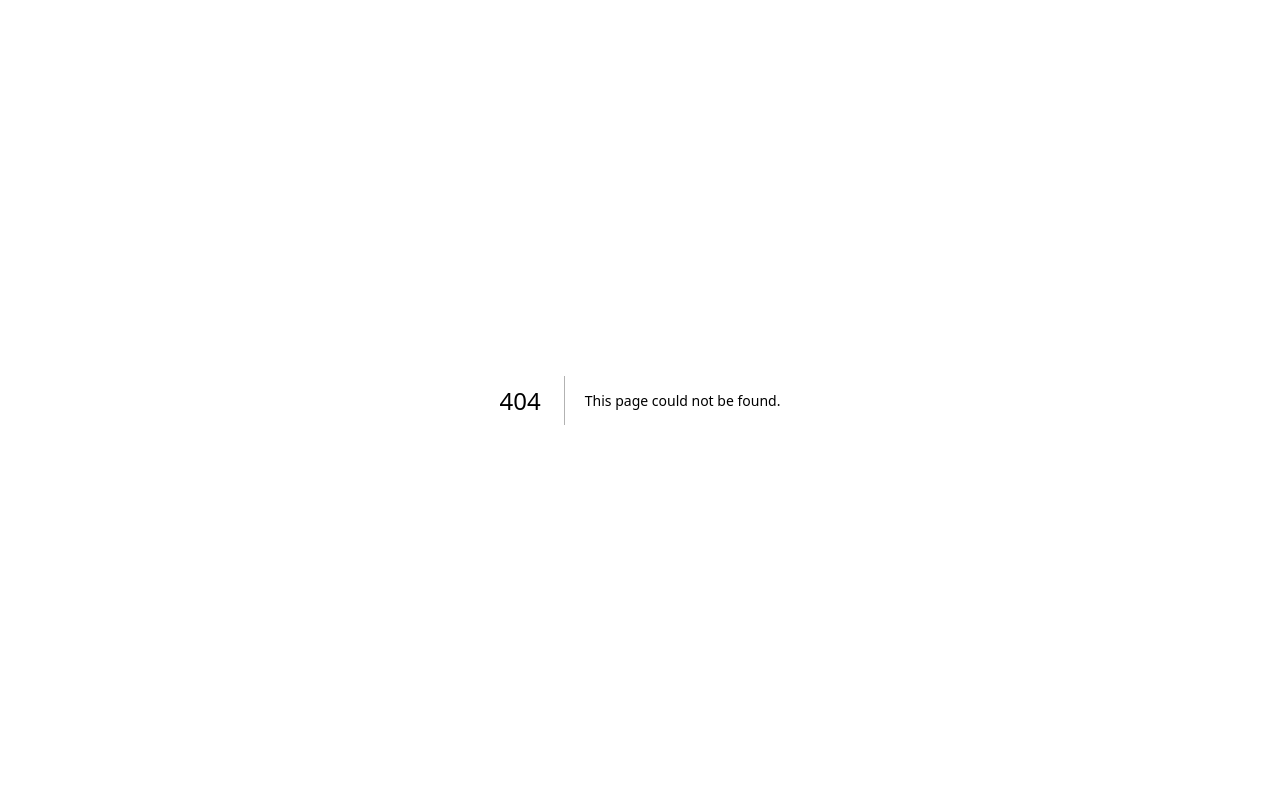
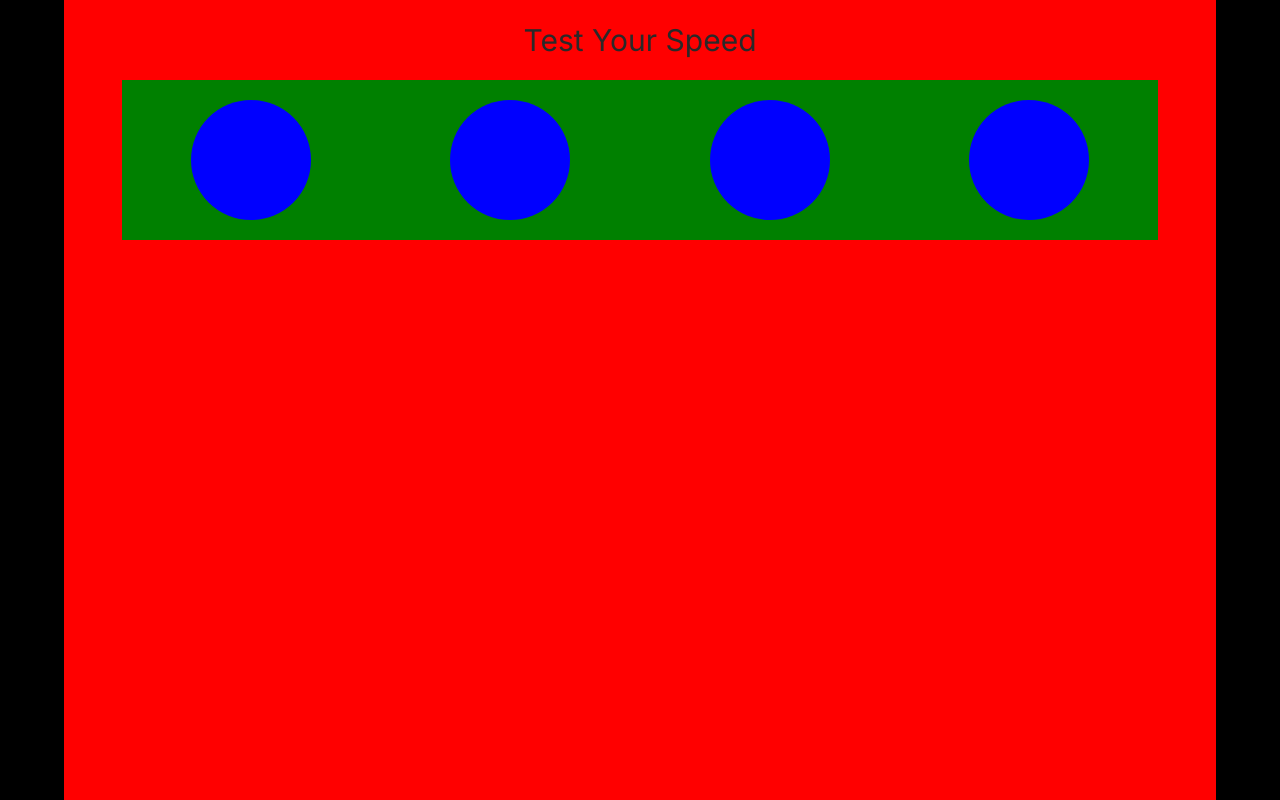
Before and after one commit to om0852/typester, a Next.js app: page /timertesting in a window 1280 px wide. Before the commit this address had no page. Built offline with nearby package versions, Linux system fonts and the light colour scheme.

Commit message:
typing page designing

```diff
--- a/sass/component/home.scss
+++ b/sass/component/home.scss
@@ -1,6 +1,7 @@
 .card-container{
     width: 100%;
     height: 100vh;
+    // margin-top: 20vh;
     position: relative;
     top: 20vh;
 
@@ -8,6 +9,94 @@
 .card{
     width: 50vh;
     height: 50vh;
+    margin: 0 2vh;
+    background-color:teal;
+    // background-color: rgb(101, 95, 95);
+    color: white;
+    font-weight: bold;
+
+    box-shadow: 1px 2px 5px 3px #2a2929;
+
+}
+.card h2{
+    width: 100%;
+    height:9vh;
+    display: grid;
+    place-items: center;
+
+    text-align: center;
+}
+.card p{
+    width: 100%;
+    text-align: center;
+}
+.card select{
+position: relative;
+color: black;
+width: 30vh;
+height: 5vh;
+margin-top: 7vh;
+border-radius: 1vh;
+outline: none;
+left: 50%;
+transform: translate(-50%);
+}
+.card .start_btn{
+    position: relative;
+    display: flex;
+    align-items: center;
+    text-align: center;
+    width: 30vh;
+    justify-content: center;
+    border-radius: 0.4vh;
+    height: 6vh;
+    margin-top: 5vh;
+    left: 50%;
+transform: translate(-50%);
+background-color: orange;
+}
+.start_btn:hover{
+    outline: 2px solid rgb(191, 152, 79);
+}
+.voilet{
+    background-color: rgb(196, 68, 205);
+}
+
+//home section
+.home-section{
+    width: 100%;
+    height: 100vh;
+
+}
+.home-section .home-container{
+    width: 90%;
+    height: 100vh;
+    margin-top: 10vh;
     background-color: red;
-    margin: 0 2vh;
+    margin: 0 auto;
+
 }
+.home-container .test-detail-container{
+    width: 90%;
+    height: 20vh;
+    display: flex;
+    align-items: center;
+    justify-content: space-around;
+    background-color: green;
+    margin: 0 auto;
+}
+.test-intro{
+    width: 100%;
+    height: 10vh;
+display: flex;
+align-items: center;
+font-size: 30px;
+justify-content: center;
+color: #2a2929;
+}
+.test-detail-container .test-detail-card{
+    width: 15vh;
+    height: 15vh;
+    border-radius: 50%;
+    background-color: blue;
+}
--- a/src/app/component/Home.js
+++ b/src/app/component/Home.js
@@ -1,12 +1,26 @@
-import { useContext } from "react";
+import { useState, useEffect } from "react";
 import AppContext from "../Context/store";
 import Navbar from "./Navbar";
+
 import Home_Page from "./Home_page";
+import Cookie from "js-cookie"
+export default function Home() {
+    const [bgColor, setbgColor] = useState("black");
+    const [color, setColor] = useState("white");
 
-export default function Home() {
-    const context = useContext(AppContext);
+    useEffect(() => {
+        if (Cookie.get("bgColor") == "black") {
+            setColor("white");
+            setbgColor("black");
+        }
+        else {
+            setColor("black");
+            setbgColor("white");
+
+        }
+    }, [])
     return (
-        <div style={{ width: "100%", height: "100%", background: context.color }}>
+        <div style={{ width: "100%", height: "100%", background: color }}>
             <Navbar />
             <Home_Page />
         </div>
--- a/src/app/component/Home_page.js
+++ b/src/app/component/Home_page.js
@@ -1,18 +1,43 @@
 "use client";
 import "../../../sass/component/home.scss";
-import { useContext } from "react";
+import { useState,useEffect } from "react";
 import AppContext from "../Context/store";
+import Cookie from "js-cookie"
+import Link from "next/link";
+export default function Home_Page() {
+    const [bgColor, setbgColor] = useState("black");
+    const [color, setColor] = useState("white");
 
-export default function Home_Page() {
-    const context = useContext(AppContext);
+    useEffect(() => {
+        if (Cookie.get("bgColor") == "black") {
+            setColor("white");
+            setbgColor("black");
+        }
+        else {
+            setColor("black");
+            setbgColor("white");
+
+        }
+    },[])
 
     return (
-        <div className="home-container" style={{ background: context.color }}>
+        <div className="home-container" style={{ background: color }}>
 
-            <div className="card-container" style={{ background: context.color }}>
+            <div className="card-container" style={{ background: color }}>
 
                 <div className="card">
+                    <h2 className="title">TYPING SPEED TEST</h2>
+                    <p>Test Your Typing Skill</p>
+                    <select>
+                        <option>1min</option>
+                        <option>2min</option>
+                        <option>5min</option>
+                        <option>10min</option>
+                        <option>20min</option>
+                    </select>
 
+                    <Link className="start_btn" href={"/timertesting"}>Start</Link>
+                    <Link className="start_btn voilet" href={"/history"}>History</Link>
                 </div>
             </div>
         </div>
--- a/src/app/component/Navbar.js
+++ b/src/app/component/Navbar.js
@@ -1,33 +1,45 @@
 "use client";
 import Cookie from "js-cookie";
 import "../../../sass/component/navbar.scss";
-import AppContext from "../Context/store";
-import { useContext, useEffect } from "react";
+import { useState, useEffect } from "react";
 import navbar_link from "../data/links/navbar_link";
 import Link from "next/link";
 export default function Navbar() {
-    const context = useContext(AppContext)
+    const [bgColor, setbgColor] = useState("black");
+    const [color, setColor] = useState("white");
+    //to reset previous mode
+    useEffect(() => {
+        if (Cookie.get("bgColor") == "black") {
+            setColor("white");
+            setbgColor("black");
+        }
+        else {
+            setColor("black");
+            setbgColor("white");
 
-
+        }
+    }, []);
     //to change mode dark mode or light mode
     const changeMode = () => {
-        if (context.bgColor == "black") {
-            context.setbgColor("white");
-            context.setColor("black");
+
+        if (bgColor == "black") {
+            setbgColor("white");
+            setColor("black");
+            Cookie.set("bgColor", "white");
+            Cookie.set("color", "black");
+
         }
         else {
-            context.setbgColor("black");
-            context.setColor("white");
+            setbgColor("black");
+            setColor("white");
+            Cookie.set("color", "white");
+            Cookie.set("bgColor", "black");
         }
+        window.location.reload()
     }
-    useEffect(() => {
-        if (Cookie.get("mode") != "dark") {
-            Cookie.set("mode", "white");
-        }
-    }, [])
     return (
         <div className="header-container">
-            <ul className="rounded-none border border-gray border-opacity-40  bg-opacity-80 shadow-lg shadow-gray/[0.03]  backdrop-blur-[0.5rem] sm:top-6 sm:h-[3.25rem] sm:w-[36rem] sm:rounded-full dark:bg-gray-950 dark:border-white/40 dark:bg-opacity-75" style={{ background: context.color, color: context.bgColor }}>
+            <ul className="rounded-none border border-gray border-opacity-40  bg-opacity-80 shadow-lg shadow-gray/[0.03]  backdrop-blur-[0.5rem] sm:top-6 sm:h-[3.25rem] sm:w-[36rem] sm:rounded-full dark:bg-gray-950 dark:border-white/40 dark:bg-opacity-75" style={{ background: color, color: bgColor }}>
                 {navbar_link.map((data) => {
 
                     return (
@@ -37,7 +49,7 @@ export default function Navbar() {
                 {Cookie.get('token') ? <li><Link href={"/login"}>Logout</Link></li>
                     : <li><Link href={"/login"}>Login</Link></li>
                 }
-                <li onClick={changeMode}>{context.bgColor == "black" ? <img width="50" height="50" src="https://img.icons8.com/external-glyph-silhouettes-icons-papa-vector/78/1A1A1A/external-Light-Mode-interface-glyph-silhouettes-icons-papa-vector.png" alt="external-Light-Mode-interface-glyph-silhouettes-icons-papa-vector" /> : <img width="50" height="50" src="https://img.icons8.com/external-glyph-silhouettes-icons-papa-vector/78/FFFFFF/external-Light-Mode-interface-glyph-silhouettes-icons-papa-vector.png" alt="external-Light-Mode-interface-glyph-silhouettes-icons-papa-vector" />}</li>
+                <li onClick={changeMode}>{bgColor == "black" ? <img width="50" height="50" src="https://img.icons8.com/external-glyph-silhouettes-icons-papa-vector/78/1A1A1A/external-Light-Mode-interface-glyph-silhouettes-icons-papa-vector.png" alt="external-Light-Mode-interface-glyph-silhouettes-icons-papa-vector" /> : <img width="50" height="50" src="https://img.icons8.com/external-glyph-silhouettes-icons-papa-vector/78/FFFFFF/external-Light-Mode-interface-glyph-silhouettes-icons-papa-vector.png" alt="external-Light-Mode-interface-glyph-silhouettes-icons-papa-vector" />}</li>
             </ul>
 
         </div >
--- a/src/app/page.js
+++ b/src/app/page.js
@@ -3,15 +3,14 @@ import Link from 'next/link';
 import "../../sass/index.scss";
 import AppContext from './Context/store';
 import Navbar from './component/Navbar';
-import { useState } from 'react';
+import { useEffect, useState } from 'react';
 import Home from './component/Home';
 const Page = () => {
-  const [bgColor, setbgColor] = useState("black");
-  const [color, setColor] = useState("white");
   return (
-    <AppContext.Provider value={{ bgColor, setbgColor, color, setColor }}>
+    <>
       <Home />
-    </AppContext.Provider>);
+    </>
+  )
 };
 
 export default Page;
--- /dev/null
+++ b/src/app/timertesting/page.js
@@ -0,0 +1,33 @@
+"use client";
+import { useEffect, useState } from "react";
+import "../../../sass/component/home.scss";
+import Cookie from "js-cookie";
+
+export default function Page() {
+    const [bgColor, setbgColor] = useState("black");
+    const [color, setColor] = useState("white");
+    useEffect(() => {
+        if (Cookie.get("bgColor") == "black") {
+            setColor("white");
+            setbgColor("black");
+        }
+        else {
+            setColor("black");
+            setbgColor("white");
+
+        }
+    }, []);
+    return (
+        <div className="home-section" style={{ background: color }}>
+            <div className="home-container">
+                <div className="test-intro">Test Your Speed</div>
+                <div className="test-detail-container">
+                    <div className="test-detail-card"></div>
+                    <div className="test-detail-card"></div>
+                    <div className="test-detail-card"></div>
+                    <div className="test-detail-card"></div>
+                </div>
+            </div>
+        </div>
+    )
+}
```
